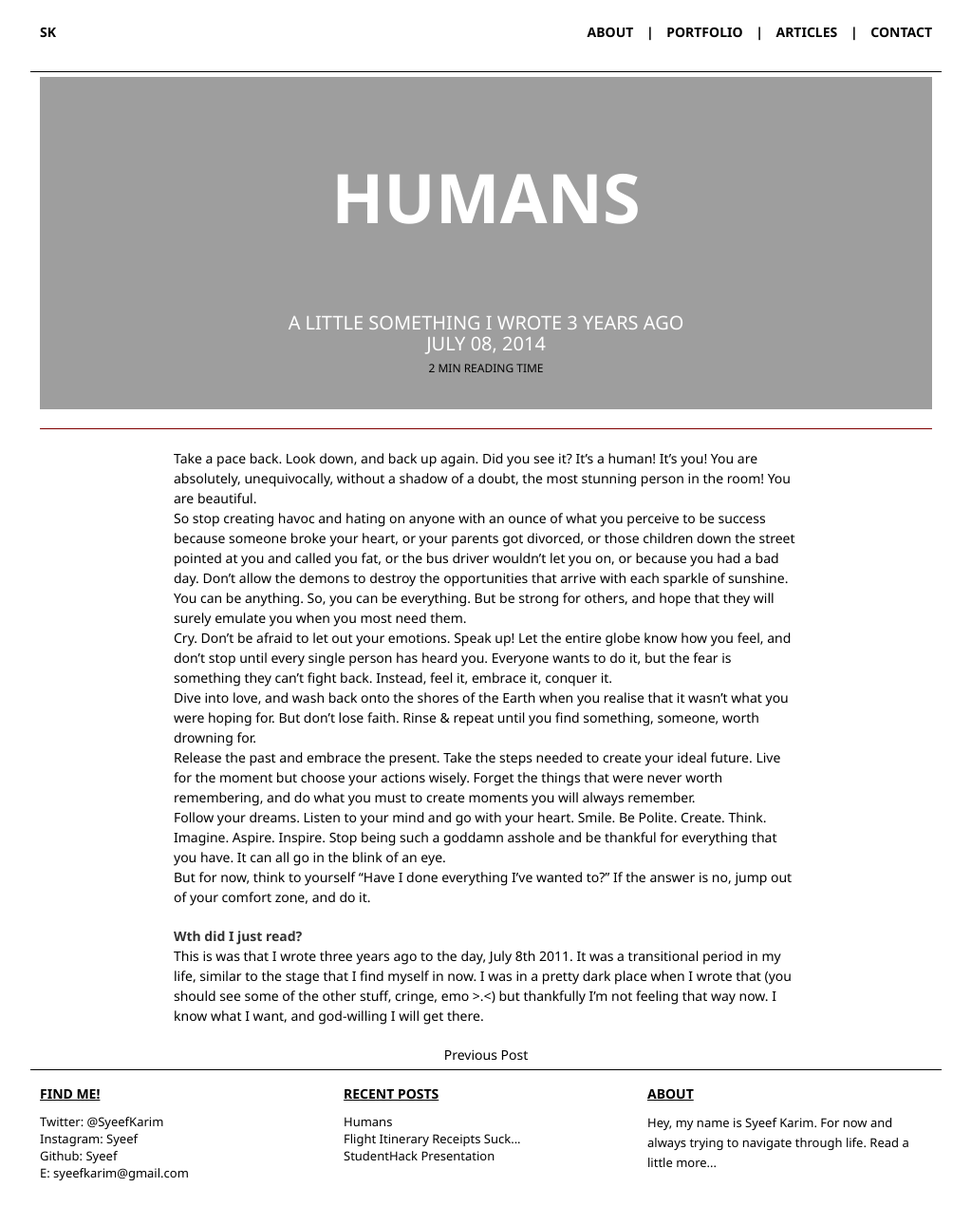
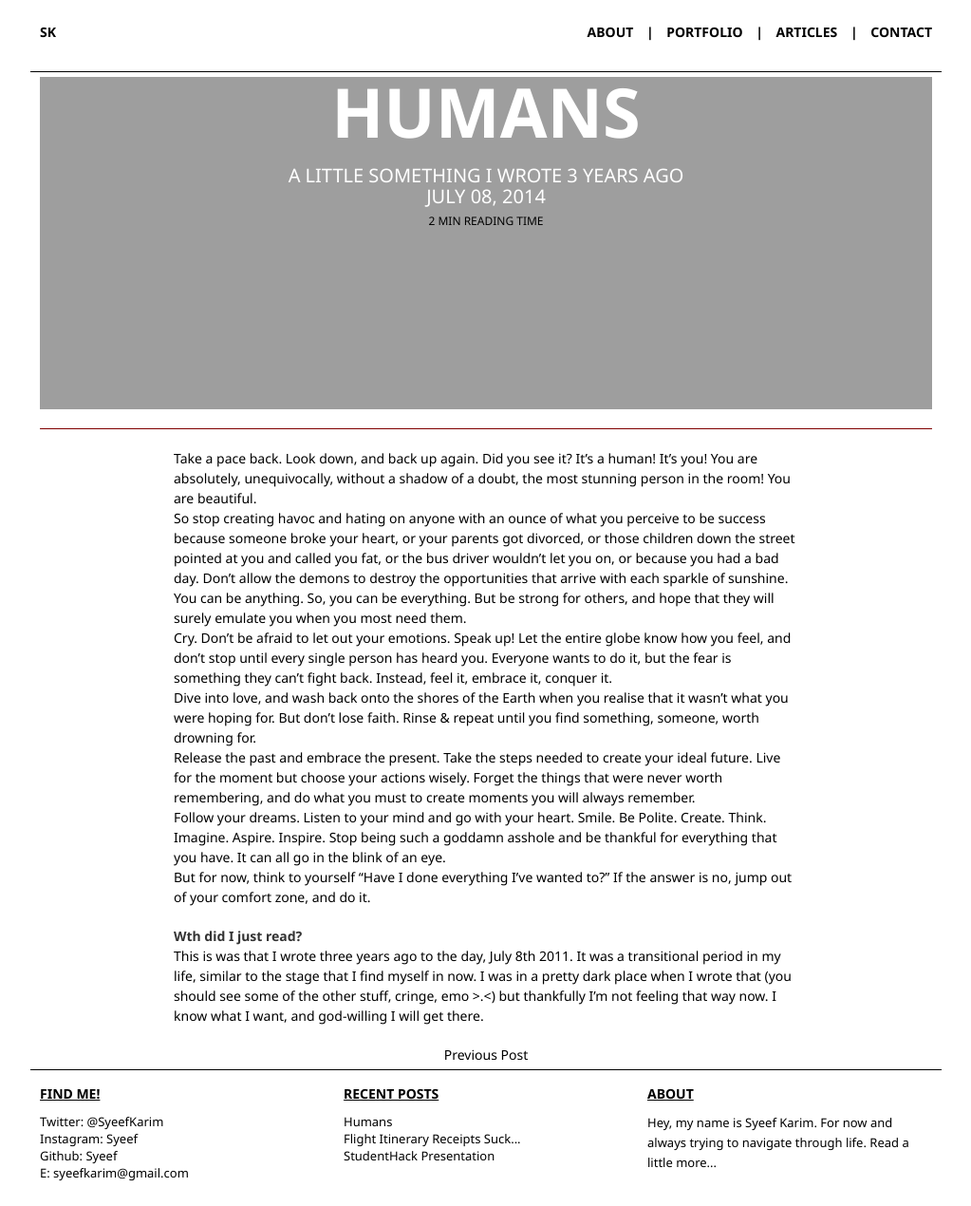
Before and after one commit to syeef/syeefkarim-2016-v0, a Jekyll site: the page built from _posts/2014-07-08-human.md, in a window 1280 px wide. Shown: the whole page at 95% size, without its empty margins (128-1151 px from the left). Built offline with Jekyll 4.4.1, drawn with Linux system fonts in a browser that asks for light colours; Markdown is read by kramdown in place of the engine named in the settings.

Commit message:
fixed css bug

```diff
--- a/stylesheets/layout.css
+++ b/stylesheets/layout.css
@@ -115,15 +115,15 @@ ul#post-title-wrapper {
 	display: inline-block;
 	list-style-type: none;
 }
-#post-title-wrapper li#post-title, #post-title-wrapper li#post-subTitle  {
+#post-title-wrapper li#post-title, {
 	margin: 0px 0px -30px 0px;
 	padding: 90px 0px 0px 0px;
 }
 
-/*#post-title-wrapper li#post-subTitle {
+#post-title-wrapper li#post-subTitle {
 	margin: 0px 0px -30px 0px;
 	padding: 0px 0px 0px 0px;
-}*/
+}
 
 #post-title-wrapper li#post-date {
 	margin: 0px 0px 0px 0px;
```
